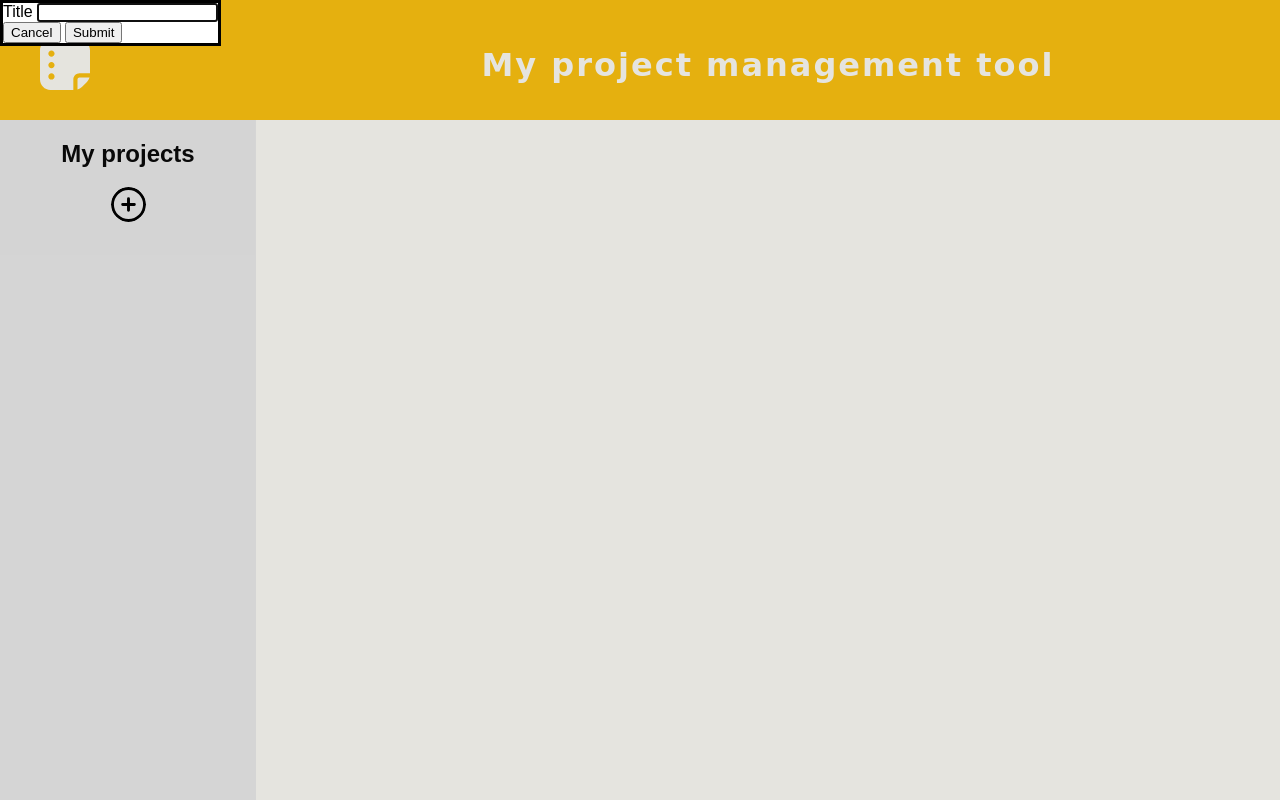
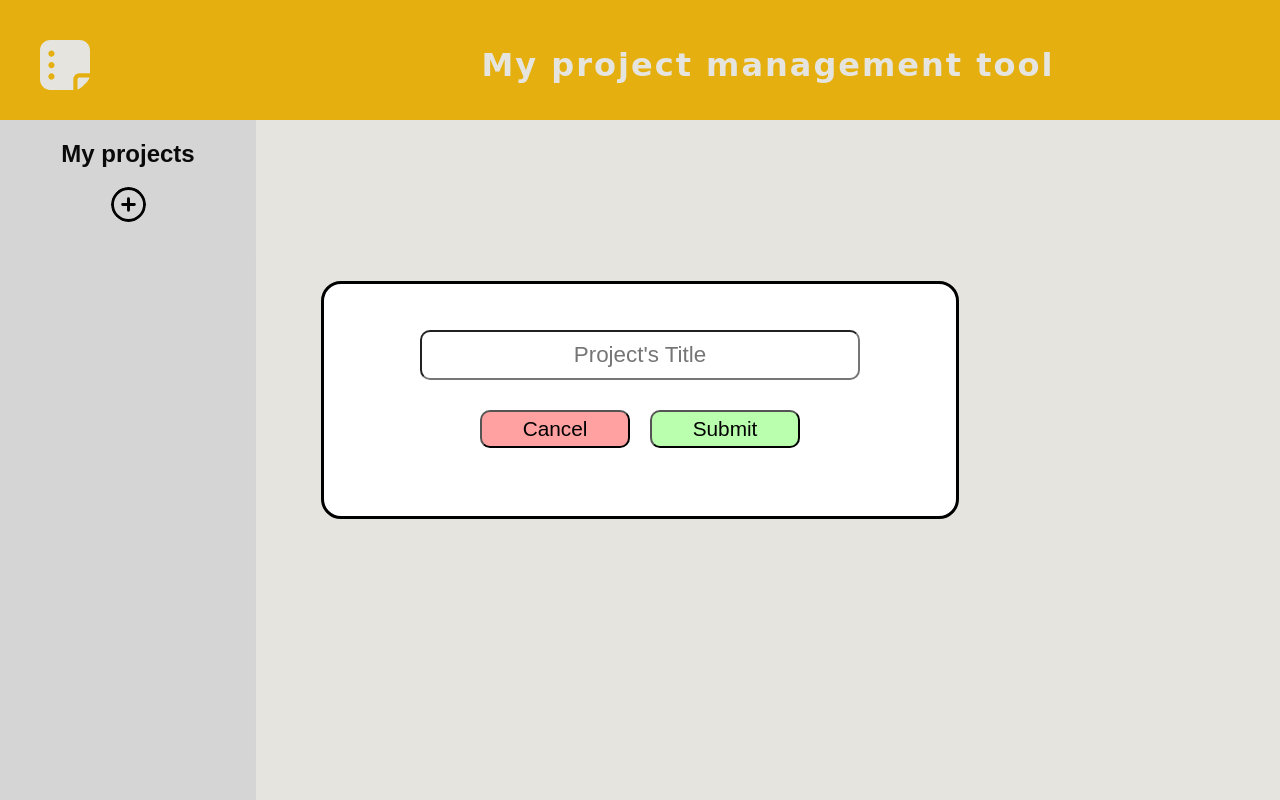
Before and after one commit to StathisPlakakis/Todo-List, a website built with webpack: page src/index.html in a window 1280 px wide. Both pictures are taken after a click on the element 128 px from the left and 204 px from the top of the page. Built offline with nearby package versions, Linux system fonts and the light colour scheme.

Commit message:
Add the basic style for my dialog

```diff
--- a/src/index.html
+++ b/src/index.html
@@ -20,11 +20,10 @@
             <dialog class="projectTitle">
               <form action="#">
                 <div class="data">
-                  <label for="title">Title</label>
-                  <input type="text" name="title" id="title" required />
+                  <input type="text" name="title" id="title" placeholder="Project's Title" required />
                 </div>
                 <div class="action-buttons">
-                  <button class="cancel">Cancel</button>
+                  <button class="cancel" type="reset">Cancel</button>
                   <button class="submit">Submit</button>
                 </div>
               </form>
--- a/src/style.css
+++ b/src/style.css
@@ -19,10 +19,15 @@
     --side-bar-background: rgb(237, 237, 237);
     --project-background: rgb(255, 254, 248);
     --side-bar-static-text:rgb(11, 11, 11);
+    --cancel-button: rgba(255, 138, 138, 0.8);
+    --cancel-button-hover: rgba(255, 138, 138, 1);
+    --submit-button: rgba(156, 255, 138, 0.7);
+    --submit-button-hover: rgba(156, 255, 138, 1);
+
 
 }
 
-body, h1, h2, h3, h4, p, li, dialog, form, input {
+body, h1, h2, h3, h4, p, li, form, input {
     padding: 0px;
     margin: 0px;
 }
@@ -99,6 +104,63 @@ body, h1, h2, h3, h4, p, li, dialog, form, input {
     transform: scale(1.4);
 }
 
+.projectTitle {
+    height: 200px;
+    width: 600px;
+    border-radius: 20px;
+    cursor: default;
+}
+
+.data {
+    display: grid;
+    grid-template-columns: 440px;
+    justify-content: center;
+}
+
+
+.data input {
+    font-size: 1.4rem;
+    box-sizing: border-box;
+    border-radius: 10px;
+    padding: 10px;
+    margin-top: 30px;
+    margin-bottom: 30px;
+    outline: none;
+}
+
+.data input::placeholder {
+    text-align: center;
+}
+
+.action-buttons {
+    display: grid;
+    grid-template-columns: 150px 150px;
+    justify-content: center;
+    gap: 20px;
+}
+
+.cancel, .submit {
+    font-size: 1.3rem;
+    padding: 5px;
+    border-radius: 10px;
+    cursor: pointer;
+
+}
+
+.cancel {
+    background-color: var(--cancel-button);
+}
+
+.cancel:hover {
+    background-color: var(--cancel-button-hover);
+}
+
+.submit {
+    background-color: var(--submit-button);
+}
+.submit:hover {
+    background-color: var(--submit-button-hover);
+}
 
 
 .project {
```
